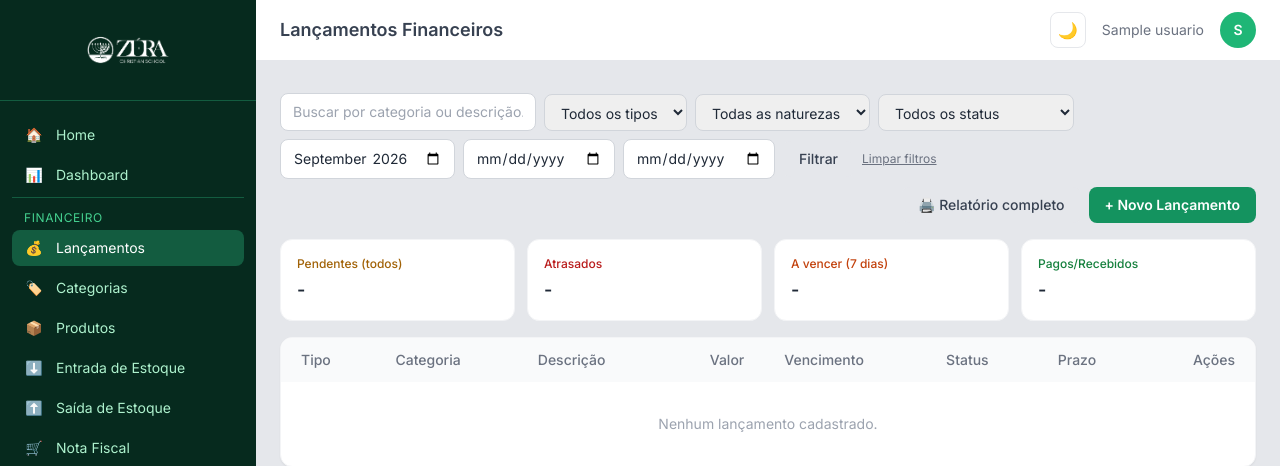
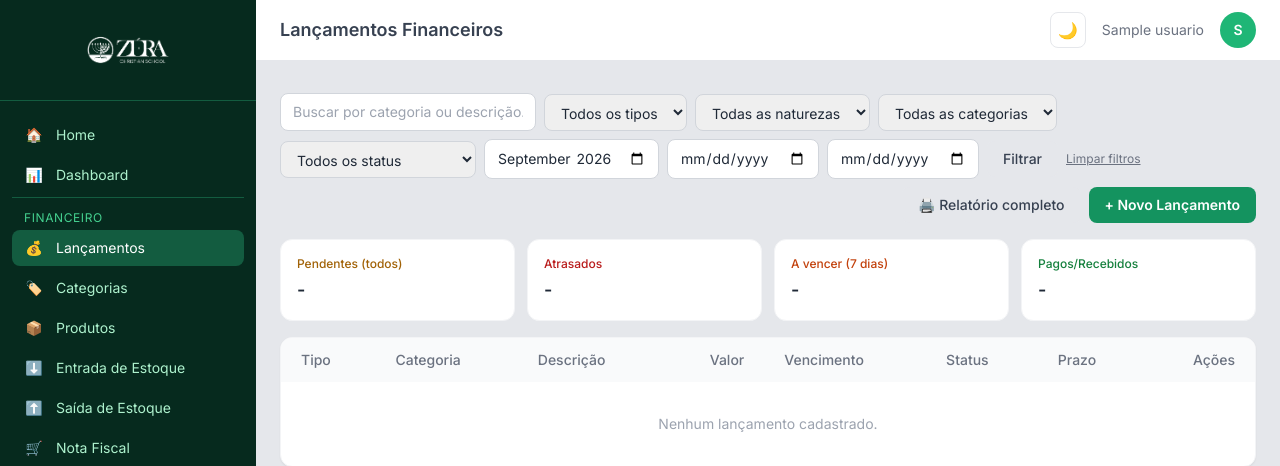
Before and after one commit to HudsonPugliesi/zera-sistema, a Flask app: page /financeiro/lancamentos in a window 1280 px wide. Shown: the top 466 px of the page. Run offline with Flask 3, Linux system fonts and the light colour scheme; a user stored in the database is signed in; tables that the repository leaves empty hold one stand-in row (values such as "Sample post").

Commit message:
Adiciona filtro de categoria na tela de Lançamentos Financeiros
Co-Authored-By: Claude Sonnet 5 <noreply@anthropic.com>

```diff
--- a/app.py
+++ b/app.py
@@ -310,13 +310,14 @@ def lancamentos_listar():
     q = request.args.get("q", "").strip()
     tipo = request.args.get("tipo", "").strip()
     natureza = request.args.get("natureza", "").strip()
+    categoria = request.args.get("categoria", "").strip()
     data_inicio = request.args.get("data_inicio", "")
     data_fim = request.args.get("data_fim", "")
     mes = request.args.get("mes", "").strip()
     status = request.args.get("status", "").strip()
 
     # Sem nenhum filtro informado (primeiro acesso à página): mostra o mês atual por padrão.
-    if not any([q, tipo, natureza, data_inicio, data_fim, mes, status]):
+    if not any([q, tipo, natureza, categoria, data_inicio, data_fim, mes, status]):
         mes = datetime.now().strftime("%Y-%m")
 
     # Filtros de busca/período: aplicados tanto na listagem quanto nos totais por status,
@@ -329,6 +330,8 @@ def lancamentos_listar():
         base_query = base_query.filter(LancamentoFinanceiro.tipo == tipo)
     if natureza:
         base_query = base_query.filter(LancamentoFinanceiro.natureza == natureza)
+    if categoria:
+        base_query = base_query.filter(LancamentoFinanceiro.categoria == categoria)
     if mes:
         try:
             ano_mes, mes_mes = (int(parte) for parte in mes.split("-"))
@@ -385,12 +388,18 @@ def lancamentos_listar():
     ordenacao = LancamentoFinanceiro.data_vencimento.asc() if status in ("pendente", "atrasado", "a_vencer") \
         else LancamentoFinanceiro.data_vencimento.desc()
     lancamentos, pagination = paginar_ou_todos(query, ordenacao)
+    categorias_disponiveis = [
+        nome for (nome,) in
+        db.session.query(CategoriaFinanceira.nome).distinct().order_by(CategoriaFinanceira.nome).all()
+    ]
     return render_template(
         "lancamentos/list.html",
         lancamentos=lancamentos,
         pagination=pagination,
         mes_selecionado=mes,
         status_selecionado=status,
+        categoria_selecionada=categoria,
+        categorias_disponiveis=categorias_disponiveis,
         totais_status=totais_status,
     )
 
--- a/templates/lancamentos/list.html
+++ b/templates/lancamentos/list.html
@@ -18,6 +18,12 @@
       <option value="">Todas as naturezas</option>
       <option value="fixa" {% if request.args.get('natureza') == 'fixa' %}selected{% endif %}>Fixa</option>
       <option value="variavel" {% if request.args.get('natureza') == 'variavel' %}selected{% endif %}>Variável</option>
+    </select>
+    <select name="categoria" class="rounded-lg border border-gray-300 px-3 py-2 text-sm focus:outline-none focus:ring-2 focus:ring-zera-500">
+      <option value="">Todas as categorias</option>
+      {% for nome in categorias_disponiveis %}
+      <option value="{{ nome }}" {% if categoria_selecionada == nome %}selected{% endif %}>{{ nome }}</option>
+      {% endfor %}
     </select>
     <select name="status" class="rounded-lg border border-gray-300 px-3 py-2 text-sm focus:outline-none focus:ring-2 focus:ring-zera-500">
       <option value="">Todos os status</option>
```
